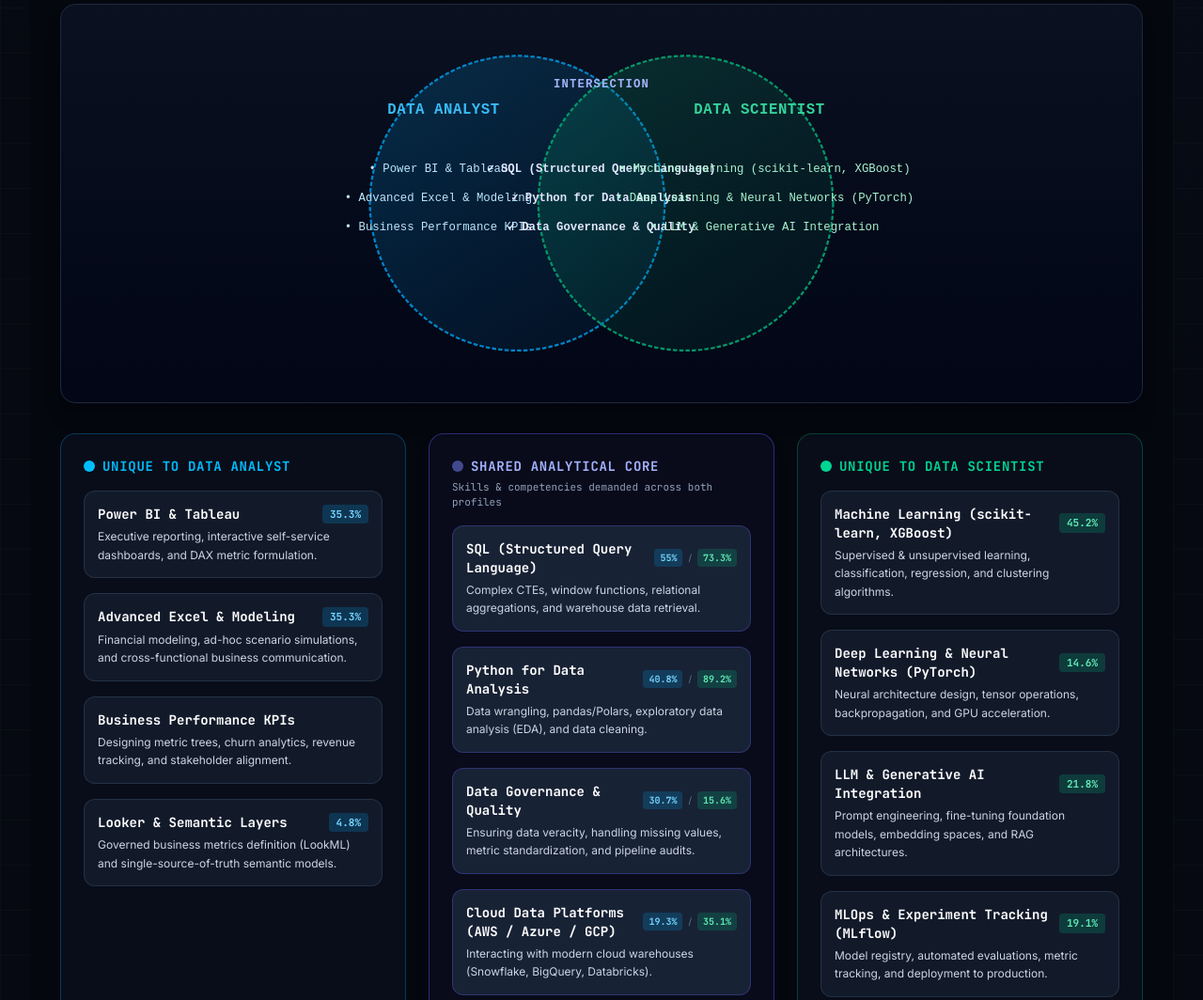
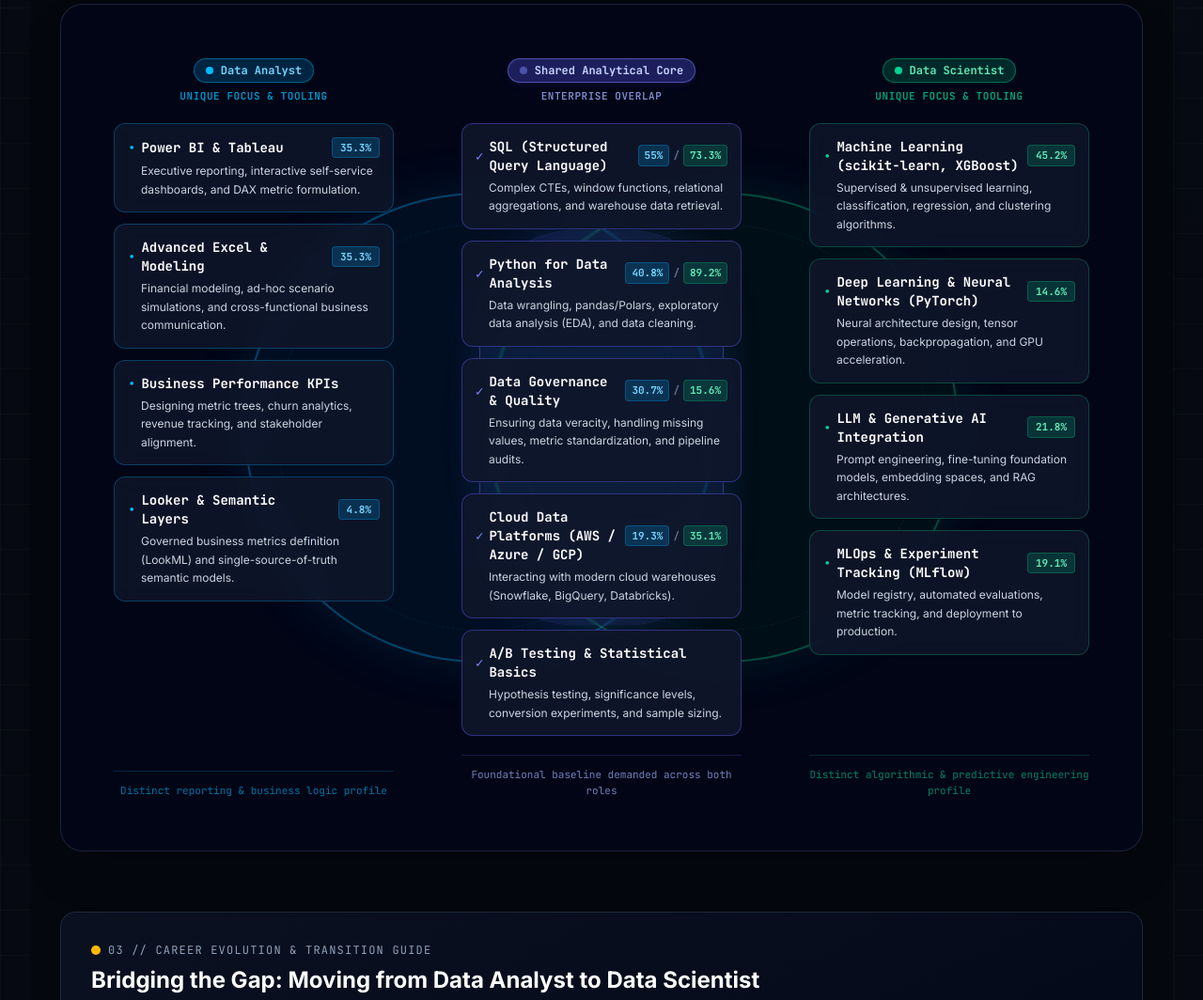
Before and after one commit to antoninkucera/vector87, an Astro site: page /compare/data-analyst-vs-data-scientist in a window 1280 px wide. Shown: the part 1288-2352 px from the top of the page at 94% size. Built offline with nearby package versions, Linux system fonts and the light colour scheme; Astro itself is replaced by a stand-in of ours.

Commit message:
fix(compare): replace broken SVG text with responsive Venn geometry layout

```diff
--- a/src/components/VennDiagram.astro
+++ b/src/components/VennDiagram.astro
@@ -15,256 +15,194 @@ const { lang, nameA, nameB, uniqueA, shared, uniqueB } = Astro.props;
 
 const t = {
   en: {
-    uniqueATitle: `Unique to ${nameA}`,
+    uniqueAHeading: 'Unique Focus & Tooling',
     sharedTitle: 'Shared Analytical Core',
-    uniqueBTitle: `Unique to ${nameB}`,
-    sharedSub: 'Skills & competencies demanded across both profiles',
-    overlapLabel: 'Intersection',
+    sharedSub: 'Enterprise Overlap',
+    uniqueBHeading: 'Unique Focus & Tooling',
+    colAFootnote: 'Distinct reporting & business logic profile',
+    colSharedFootnote: 'Foundational baseline demanded across both roles',
+    colBFootnote: 'Distinct algorithmic & predictive engineering profile',
   },
   cs: {
-    uniqueATitle: `Specifické pro ${nameA}`,
+    uniqueAHeading: 'Specifické dovednosti a nástroje',
     sharedTitle: 'Společný analytický průnik',
-    uniqueBTitle: `Specifické pro ${nameB}`,
-    sharedSub: 'Dovednosti a kompetence vyžadované u obou rolí',
-    overlapLabel: 'Průnik',
+    sharedSub: 'Podnikový přesah',
+    uniqueBHeading: 'Specifické dovednosti a nástroje',
+    colAFootnote: 'Specifický profil pro reporting a byznysové rozhodování',
+    colSharedFootnote: 'Společný technologický základ vyžadovaný u obou rolí',
+    colBFootnote: 'Specifický profil pro prediktivní modelování a algoritmy',
   },
 }[lang];
 ---
 
-<div class="space-y-8">
-  <!-- Desktop / Tablet SVG Venn Diagram Visualization -->
-  <div class="hidden sm:block relative overflow-hidden rounded-2xl bg-gradient-to-b from-slate-900/60 to-slate-950/80 border border-slate-800 p-8 shadow-xl">
-    <div class="max-w-2xl mx-auto">
-      <svg
-        viewBox="0 0 600 320"
-        class="w-full h-auto select-none"
-        xmlns="http://www.w3.org/2000/svg"
+<div class="relative w-full rounded-3xl bg-slate-950/90 border border-slate-800/90 p-5 sm:p-7 lg:p-9 shadow-2xl overflow-hidden">
+
+  <!-- Atmospheric Desktop/Tablet Venn Diagram Background Geometry -->
+  <div class="hidden md:block absolute inset-0 pointer-events-none select-none overflow-hidden" aria-hidden="true">
+    <div class="relative w-full h-full flex items-center justify-center">
+
+      <!-- Circle A (Left) -->
+      <div
+        class="absolute w-[440px] h-[440px] lg:w-[500px] lg:h-[500px] rounded-full -translate-x-[26%] bg-sky-950/25 border-2 border-sky-500/35 shadow-[0_0_60px_rgba(14,165,233,0.12)]"
       >
-        <defs>
-          <linearGradient id="circleAGrad" x1="0%" y1="0%" x2="100%" y2="100%">
-            <stop offset="0%" stop-color="#0284c7" stop-opacity="0.25" />
-            <stop offset="100%" stop-color="#0369a1" stop-opacity="0.08" />
-          </linearGradient>
-          <linearGradient id="circleBGrad" x1="0%" y1="0%" x2="100%" y2="100%">
-            <stop offset="0%" stop-color="#059669" stop-opacity="0.25" />
-            <stop offset="100%" stop-color="#047857" stop-opacity="0.08" />
-          </linearGradient>
-          <linearGradient id="overlapGrad" x1="0%" y1="0%" x2="100%" y2="100%">
-            <stop offset="0%" stop-color="#6366f1" stop-opacity="0.30" />
-            <stop offset="100%" stop-color="#4f46e5" stop-opacity="0.15" />
-          </linearGradient>
-          <filter id="glowA" x="-20%" y="-20%" width="140%" height="140%">
-            <feGaussianBlur stdDeviation="8" result="blur" />
-            <feComposite in="SourceGraphic" in2="blur" operator="over" />
-          </filter>
-        </defs>
+        <!-- Subtle internal radar ring -->
+        <div class="absolute inset-8 rounded-full border border-sky-500/10 border-dashed"></div>
+      </div>
 
-        <!-- Circle A (Left) -->
-        <circle
-          cx="220"
-          cy="160"
-          r="140"
-          fill="url(#circleAGrad)"
-          stroke="#0284c7"
-          stroke-width="2"
-          stroke-dasharray="4 2"
-          class="transition-all duration-300"
-        />
+      <!-- Circle B (Right) -->
+      <div
+        class="absolute w-[440px] h-[440px] lg:w-[500px] lg:h-[500px] rounded-full translate-x-[26%] bg-emerald-950/25 border-2 border-emerald-500/35 shadow-[0_0_60px_rgba(16,185,129,0.12)]"
+      >
+        <!-- Subtle internal radar ring -->
+        <div class="absolute inset-8 rounded-full border border-emerald-500/10 border-dashed"></div>
+      </div>
 
-        <!-- Circle B (Right) -->
-        <circle
-          cx="380"
-          cy="160"
-          r="140"
-          fill="url(#circleBGrad)"
-          stroke="#059669"
-          stroke-width="2"
-          stroke-dasharray="4 2"
-          class="transition-all duration-300"
-        />
+      <!-- Center Overlap Lens (Venn Intersection Highlight) -->
+      <div
+        class="absolute w-[220px] lg:w-[260px] h-[360px] lg:h-[420px] rounded-[100px] bg-gradient-to-b from-indigo-500/15 via-indigo-500/10 to-indigo-500/15 border-x border-indigo-400/30 shadow-[0_0_40px_rgba(99,102,241,0.15)] backdrop-blur-[1px]"
+      ></div>
 
-        <!-- Title for Circle A -->
-        <text
-          x="150"
-          y="75"
-          text-anchor="middle"
-          fill="#38bdf8"
-          font-family="monospace"
-          font-weight="bold"
-          font-size="14"
-          letter-spacing="0.5"
-        >
-          {nameA.toUpperCase()}
-        </text>
-
-        <!-- Title for Circle B -->
-        <text
-          x="450"
-          y="75"
-          text-anchor="middle"
-          fill="#34d399"
-          font-family="monospace"
-          font-weight="bold"
-          font-size="14"
-          letter-spacing="0.5"
-        >
-          {nameB.toUpperCase()}
-        </text>
-
-        <!-- Title for Overlap -->
-        <text
-          x="300"
-          y="50"
-          text-anchor="middle"
-          fill="#a5b4fc"
-          font-family="monospace"
-          font-weight="bold"
-          font-size="11"
-          letter-spacing="1"
-        >
-          {t.overlapLabel.toUpperCase()}
-        </text>
-
-        <!-- Sample Preview Items in Circles -->
-        <!-- Items in A -->
-        <g font-family="monospace" font-size="11" fill="#bae6fd">
-          {uniqueA.slice(0, 3).map((item, idx) => (
-            <text x="145" y={130 + idx * 28} text-anchor="middle">
-              • {item.name}
-            </text>
-          ))}
-        </g>
-
-        <!-- Items in Shared Center -->
-        <g font-family="monospace" font-size="11" font-weight="bold" fill="#e0e7ff">
-          {shared.slice(0, 3).map((item, idx) => (
-            <text x="300" y={130 + idx * 28} text-anchor="middle">
-              ✓ {item.name}
-            </text>
-          ))}
-        </g>
-
-        <!-- Items in B -->
-        <g font-family="monospace" font-size="11" fill="#a7f3d0">
-          {uniqueB.slice(0, 3).map((item, idx) => (
-            <text x="455" y={130 + idx * 28} text-anchor="middle">
-              • {item.name}
-            </text>
-          ))}
-        </g>
-      </svg>
     </div>
   </div>
 
-  <!-- Detailed 3-Column Breakdown (Venn Columns) -->
-  <div class="grid grid-cols-1 lg:grid-cols-3 gap-6">
+  <!-- Content Layer: Perfectly Aligned 3-Column Grid -->
+  <div class="relative z-10 grid grid-cols-1 md:grid-cols-3 gap-6 lg:gap-8 items-stretch">
 
-    <!-- Column 1: Unique to A -->
-    <div class="p-6 rounded-2xl bg-slate-900/40 border border-sky-500/30 flex flex-col justify-between">
+    <!-- ==================== COLUMN 1: UNIQUE TO A ==================== -->
+    <div class="flex flex-col justify-between p-5 rounded-2xl bg-slate-900/40 md:bg-transparent border border-sky-500/25 md:border-none">
       <div>
-        <div class="flex items-center gap-2 mb-3">
-          <span class="w-3 h-3 rounded-full bg-sky-400"></span>
-          <h3 class="text-sm font-mono font-bold uppercase tracking-wider text-sky-400">
-            {t.uniqueATitle}
-          </h3>
+        <!-- Column Header -->
+        <div class="text-center mb-5">
+          <div class="inline-flex items-center gap-2 px-3 py-1 rounded-full text-xs font-mono font-bold bg-sky-500/20 text-sky-300 border border-sky-400/40 shadow-sm shadow-sky-950/30">
+            <span class="w-2 h-2 rounded-full bg-sky-400"></span>
+            <span>{nameA}</span>
+          </div>
+          <div class="text-[11px] font-mono text-sky-400/80 mt-1.5 uppercase tracking-wider font-semibold">
+            {t.uniqueAHeading}
+          </div>
         </div>
-        <div class="space-y-4 mt-4">
+
+        <!-- Competency Cards -->
+        <div class="space-y-3">
           {uniqueA.map((item) => (
-            <div class="p-3.5 rounded-xl bg-slate-800/50 border border-slate-700/60">
+            <div class="p-3.5 rounded-xl bg-slate-900/80 border border-sky-500/30 backdrop-blur-md transition-all hover:border-sky-400/60 hover:shadow-md hover:shadow-sky-950/30">
               <div class="flex items-center justify-between gap-2 mb-1">
-                <span class="text-sm font-bold text-white font-mono">{item.name}</span>
+                <span class="text-xs sm:text-sm font-bold text-white font-mono flex items-center gap-1.5">
+                  <span class="text-sky-400 font-bold">•</span>
+                  <span>{item.name}</span>
+                </span>
                 {item.pctA !== undefined && (
-                  <span class="px-2 py-0.5 rounded text-[11px] font-mono font-bold bg-sky-500/20 text-sky-300">
+                  <span class="px-2 py-0.5 rounded text-[11px] font-mono font-bold bg-sky-500/20 text-sky-300 shrink-0 border border-sky-500/30">
                     {item.pctA}%
                   </span>
                 )}
               </div>
-              <p class="text-xs text-slate-300 leading-relaxed mt-1">
+              <p class="text-xs text-slate-300 leading-relaxed mt-1 pl-3.5">
                 {item.detail[lang]}
               </p>
             </div>
           ))}
         </div>
       </div>
-      <div class="mt-6 pt-3 border-t border-slate-800 text-[11px] font-mono text-slate-500">
-        Distinct technical & business profile
+
+      <div class="mt-5 pt-3 border-t border-sky-500/20 text-[11px] font-mono text-sky-400/60 text-center">
+        {t.colAFootnote}
       </div>
     </div>
 
-    <!-- Column 2: Shared Intersection (Center) -->
-    <div class="p-6 rounded-2xl bg-indigo-950/20 border border-indigo-500/40 flex flex-col justify-between shadow-lg shadow-indigo-950/20">
+    <!-- ==================== COLUMN 2: INTERSECTION (SHARED) ==================== -->
+    <div class="flex flex-col justify-between p-5 rounded-2xl bg-indigo-950/20 md:bg-transparent border border-indigo-500/35 md:border-none shadow-lg shadow-indigo-950/20 md:shadow-none">
       <div>
-        <div class="flex items-center gap-2 mb-1">
-          <span class="w-3 h-3 rounded-full bg-indigo-400 animate-pulse"></span>
-          <h3 class="text-sm font-mono font-bold uppercase tracking-wider text-indigo-300">
-            {t.sharedTitle}
-          </h3>
+        <!-- Column Header -->
+        <div class="text-center mb-5">
+          <div class="inline-flex items-center gap-2 px-3 py-1 rounded-full text-xs font-mono font-bold bg-indigo-500/30 text-indigo-200 border border-indigo-400/50 shadow-md shadow-indigo-950/40">
+            <span class="w-2 h-2 rounded-full bg-indigo-400 animate-pulse"></span>
+            <span>{t.sharedTitle}</span>
+          </div>
+          <div class="text-[11px] font-mono text-indigo-300/80 mt-1.5 uppercase tracking-wider font-semibold">
+            {t.sharedSub}
+          </div>
         </div>
-        <p class="text-[11px] text-slate-400 mb-4 font-mono">{t.sharedSub}</p>
 
-        <div class="space-y-4">
+        <!-- Competency Cards -->
+        <div class="space-y-3">
           {shared.map((item) => (
-            <div class="p-3.5 rounded-xl bg-slate-800/80 border border-indigo-500/30">
+            <div class="p-3.5 rounded-xl bg-slate-900/90 border border-indigo-500/40 backdrop-blur-md transition-all hover:border-indigo-400/70 hover:shadow-md hover:shadow-indigo-950/40">
               <div class="flex items-center justify-between gap-2 mb-1">
-                <span class="text-sm font-bold text-white font-mono">{item.name}</span>
-                <div class="flex items-center gap-1.5 shrink-0">
+                <span class="text-xs sm:text-sm font-bold text-white font-mono flex items-center gap-1.5">
+                  <span class="text-indigo-400 font-bold">✓</span>
+                  <span>{item.name}</span>
+                </span>
+                <div class="flex items-center gap-1 shrink-0 font-mono text-[10px] sm:text-[11px]">
                   {item.pctA !== undefined && (
-                    <span class="px-1.5 py-0.5 rounded text-[10px] font-mono font-bold bg-sky-500/20 text-sky-300" title={`${nameA}: ${item.pctA}%`}>
+                    <span class="px-1.5 py-0.5 rounded font-bold bg-sky-500/20 text-sky-300 border border-sky-500/30" title={`${nameA}: ${item.pctA}%`}>
                       {item.pctA}%
                     </span>
                   )}
                   {item.pctA !== undefined && item.pctB !== undefined && (
-                    <span class="text-[10px] text-slate-500">/</span>
+                    <span class="text-slate-500 font-bold">/</span>
                   )}
                   {item.pctB !== undefined && (
-                    <span class="px-1.5 py-0.5 rounded text-[10px] font-mono font-bold bg-emerald-500/20 text-emerald-300" title={`${nameB}: ${item.pctB}%`}>
+                    <span class="px-1.5 py-0.5 rounded font-bold bg-emerald-500/20 text-emerald-300 border border-emerald-500/30" title={`${nameB}: ${item.pctB}%`}>
                       {item.pctB}%
                     </span>
                   )}
                 </div>
               </div>
-              <p class="text-xs text-slate-300 leading-relaxed mt-1">
+              <p class="text-xs text-slate-300 leading-relaxed mt-1 pl-3.5">
                 {item.detail[lang]}
               </p>
             </div>
           ))}
         </div>
       </div>
-      <div class="mt-6 pt-3 border-t border-indigo-500/20 text-[11px] font-mono text-indigo-300/80">
-        Shared foundational baseline
+
+      <div class="mt-5 pt-3 border-t border-indigo-500/20 text-[11px] font-mono text-indigo-300/70 text-center">
+        {t.colSharedFootnote}
       </div>
     </div>
 
-    <!-- Column 3: Unique to B -->
-    <div class="p-6 rounded-2xl bg-slate-900/40 border border-emerald-500/30 flex flex-col justify-between">
+    <!-- ==================== COLUMN 3: UNIQUE TO B ==================== -->
+    <div class="flex flex-col justify-between p-5 rounded-2xl bg-slate-900/40 md:bg-transparent border border-emerald-500/25 md:border-none">
       <div>
-        <div class="flex items-center gap-2 mb-3">
-          <span class="w-3 h-3 rounded-full bg-emerald-400"></span>
-          <h3 class="text-sm font-mono font-bold uppercase tracking-wider text-emerald-400">
-            {t.uniqueBTitle}
-          </h3>
+        <!-- Column Header -->
+        <div class="text-center mb-5">
+          <div class="inline-flex items-center gap-2 px-3 py-1 rounded-full text-xs font-mono font-bold bg-emerald-500/20 text-emerald-300 border border-emerald-400/40 shadow-sm shadow-emerald-950/30">
+            <span class="w-2 h-2 rounded-full bg-emerald-400"></span>
+            <span>{nameB}</span>
+          </div>
+          <div class="text-[11px] font-mono text-emerald-400/80 mt-1.5 uppercase tracking-wider font-semibold">
+            {t.uniqueBHeading}
+          </div>
         </div>
-        <div class="space-y-4 mt-4">
+
+        <!-- Competency Cards -->
+        <div class="space-y-3">
           {uniqueB.map((item) => (
-            <div class="p-3.5 rounded-xl bg-slate-800/50 border border-slate-700/60">
+            <div class="p-3.5 rounded-xl bg-slate-900/80 border border-emerald-500/30 backdrop-blur-md transition-all hover:border-emerald-400/60 hover:shadow-md hover:shadow-emerald-950/30">
               <div class="flex items-center justify-between gap-2 mb-1">
-                <span class="text-sm font-bold text-white font-mono">{item.name}</span>
+                <span class="text-xs sm:text-sm font-bold text-white font-mono flex items-center gap-1.5">
+                  <span class="text-emerald-400 font-bold">•</span>
+                  <span>{item.name}</span>
+                </span>
                 {item.pctB !== undefined && (
-                  <span class="px-2 py-0.5 rounded text-[11px] font-mono font-bold bg-emerald-500/20 text-emerald-300">
+                  <span class="px-2 py-0.5 rounded text-[11px] font-mono font-bold bg-emerald-500/20 text-emerald-300 shrink-0 border border-emerald-500/30">
                     {item.pctB}%
                   </span>
                 )}
               </div>
-              <p class="text-xs text-slate-300 leading-relaxed mt-1">
+              <p class="text-xs text-slate-300 leading-relaxed mt-1 pl-3.5">
                 {item.detail[lang]}
               </p>
             </div>
           ))}
         </div>
       </div>
-      <div class="mt-6 pt-3 border-t border-slate-800 text-[11px] font-mono text-slate-500">
-        Distinct technical & engineering specialization
+
+      <div class="mt-5 pt-3 border-t border-emerald-500/20 text-[11px] font-mono text-emerald-400/60 text-center">
+        {t.colBFootnote}
       </div>
     </div>
+
   </div>
 </div>
```
